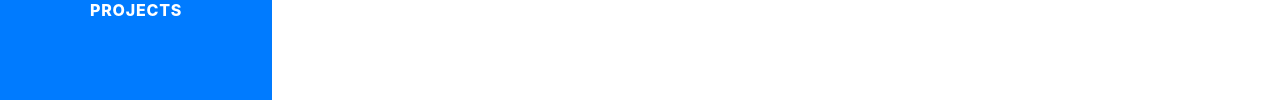
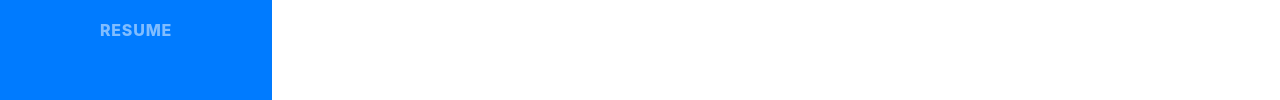
Before and after one commit to akshitsoni/akshitsoni.github.io, a website with bundled scripts: page index.html in a window 1280 px wide. Shown: the part 562-662 px from the top of the page. Built offline with nearby package versions, Linux system fonts and the light colour scheme; a web font is replaced by a local one.

Commit message:
added resume.

```diff
--- a/index.html
+++ b/index.html
@@ -52,6 +52,10 @@
           <li class="nav-item">
             <a class="nav-link js-scroll-trigger" href="#projects">Projects</a>
           </li>
+          <li class="nav-item">
+              <a class="nav-link" href="./Akshit_Soni_Resume.pdf">Resume</a>
+            </li>
+
           <!--<li class="nav-item">
             <a class="nav-link js-scroll-trigger" href="#awards">Awards</a>
           </li>
```
Also changed, not shown: 1 other file.
